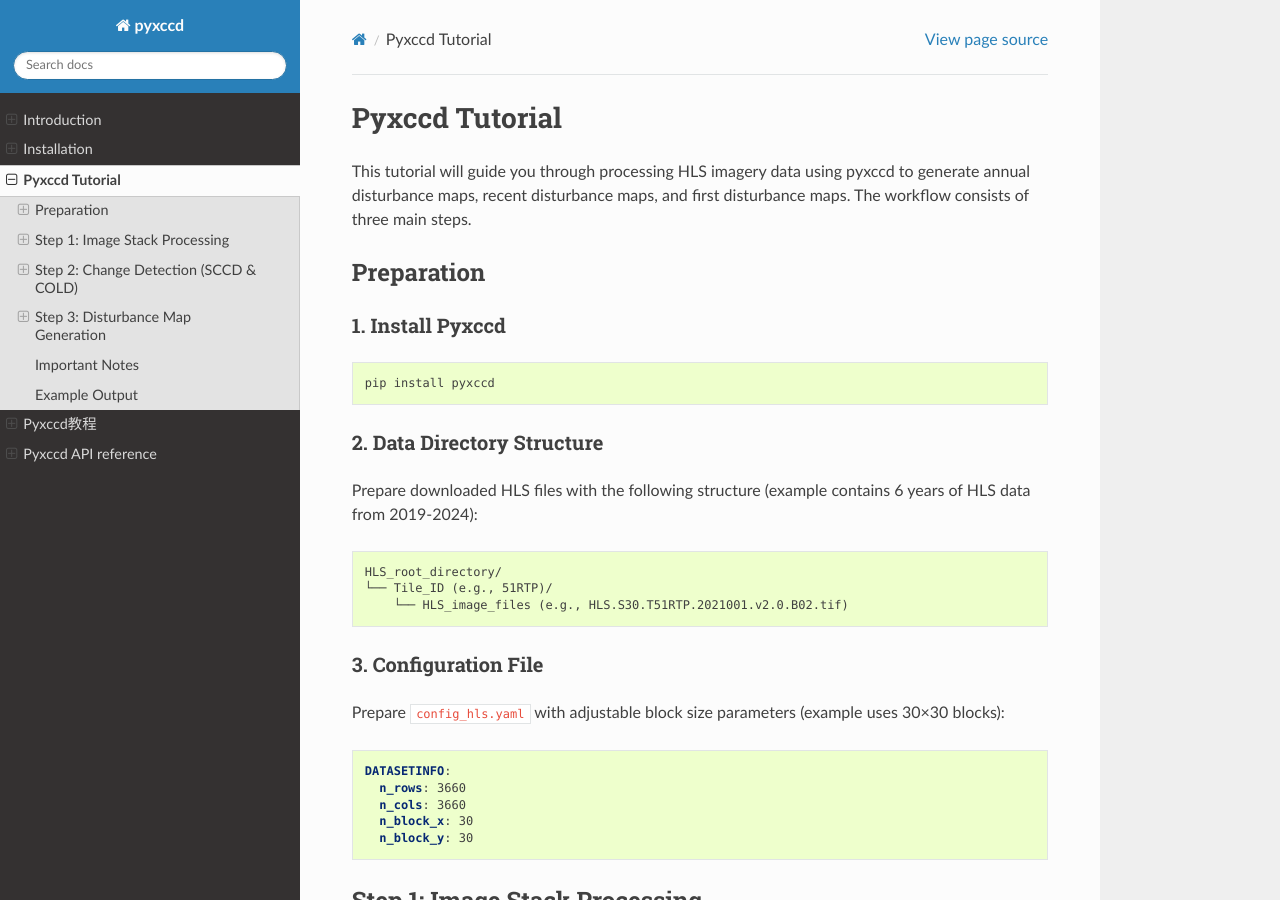
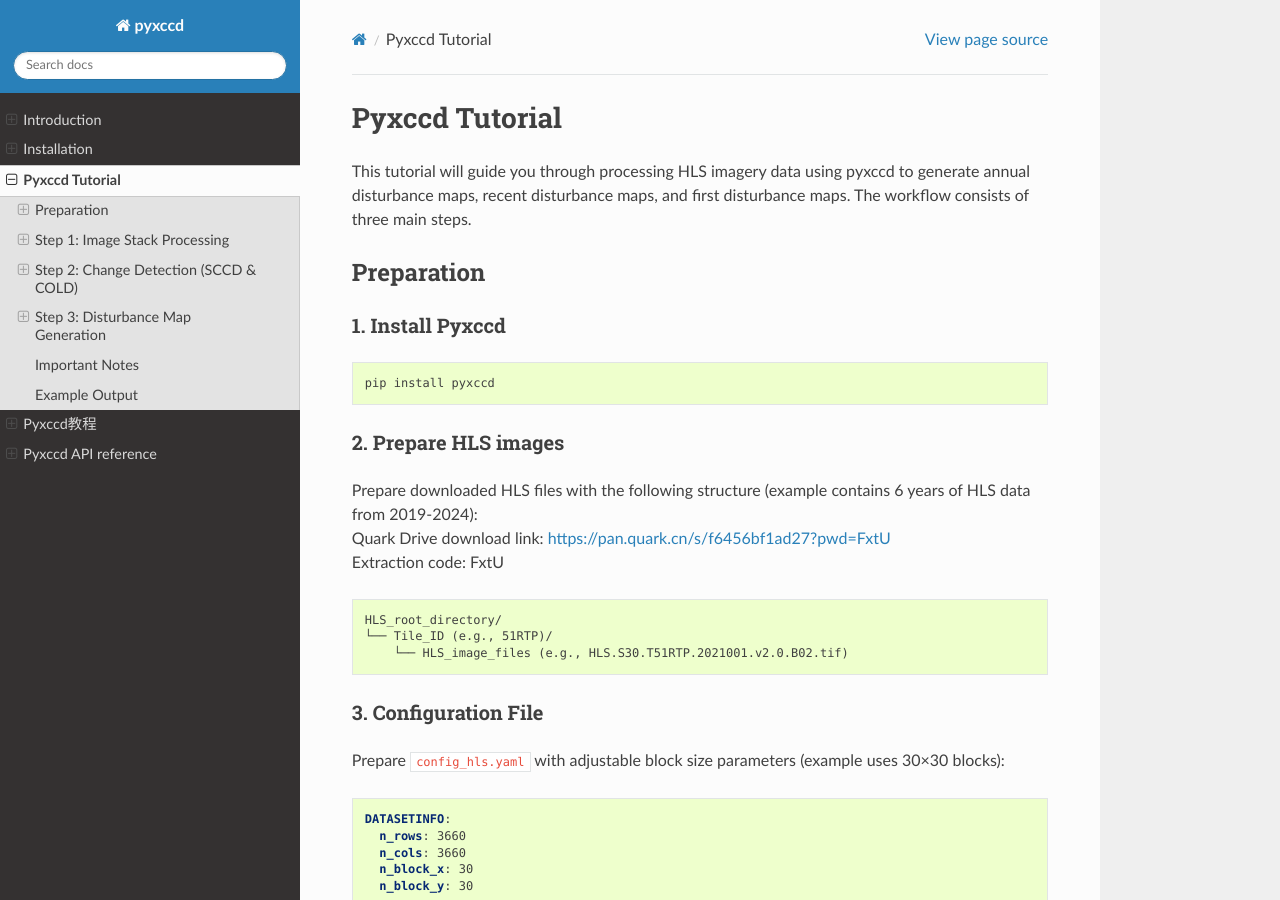
Before and after one commit to HuYingchu/hycxccd, a Sphinx documentation site: the page built from docs/source/pytutorialEn.rst, in a window 1280 px wide and 900 px high. Built offline with Sphinx 7.4.7 and the Read the Docs theme 3.1.0, drawn with Linux system fonts in a browser that asks for light colours.

Commit message:
网盘链接

```diff
--- a/docs/source/pytutorialEn.rst
+++ b/docs/source/pytutorialEn.rst
@@ -15,11 +15,14 @@ Preparation
 
    pip install pyxccd
 
-2. Data Directory Structure
-~~~~~~~~~~~~~~~~~~~~~~~~~~~
+2. Prepare HLS images
+~~~~~~~~~~~~~~~~~~~~~
 
-Prepare downloaded HLS files with the following structure (example
-contains 6 years of HLS data from 2019-2024):
+| Prepare downloaded HLS files with the following structure (example
+  contains 6 years of HLS data from 2019-2024):
+| Quark Drive download link:
+  https://pan.quark.cn/s/f6456bf1ad27?pwd=FxtU
+| Extraction code: FxtU
 
 ::
 
```
Also changed, not shown: docs/source/pytutorialCh.rst (+5 -3 lines), docs/source/pytutorialCH.ipynb, docs/source/pytutorialEn.ipynb.
